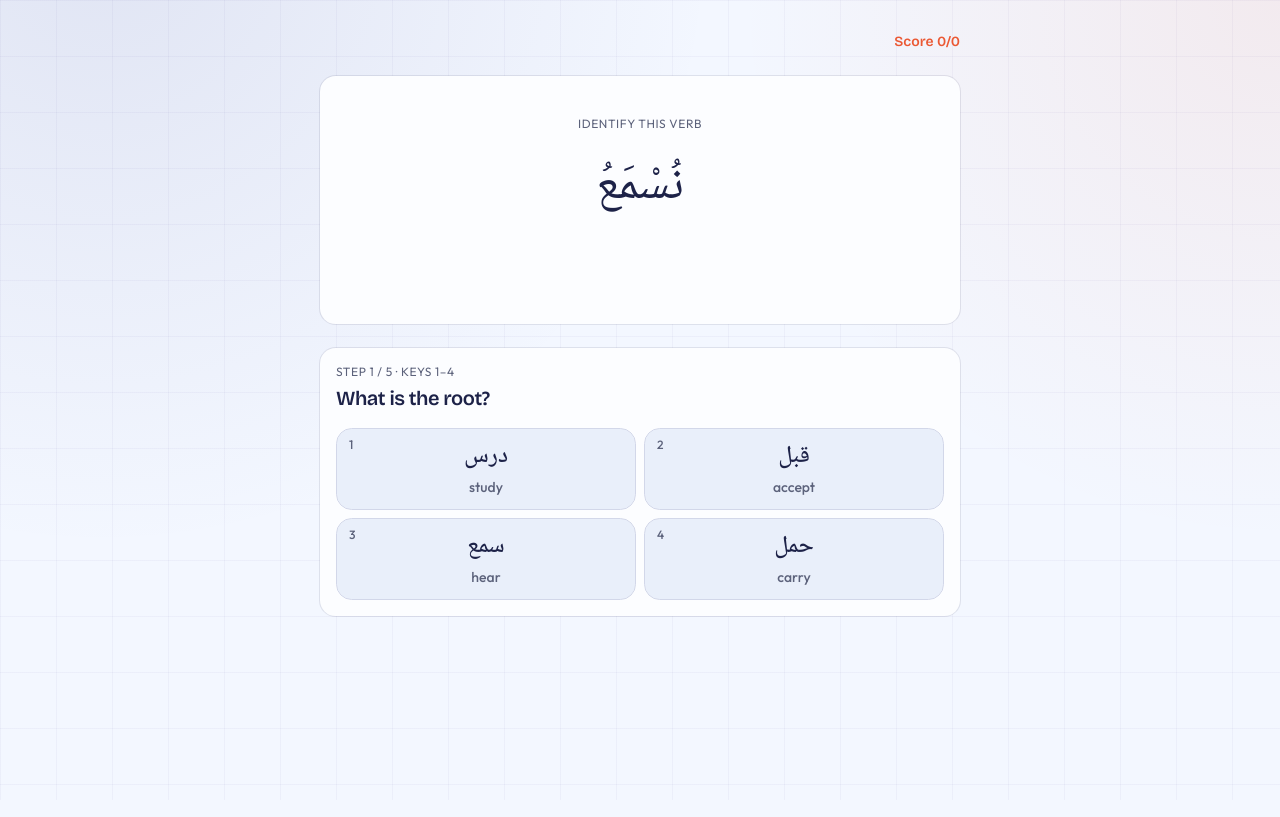
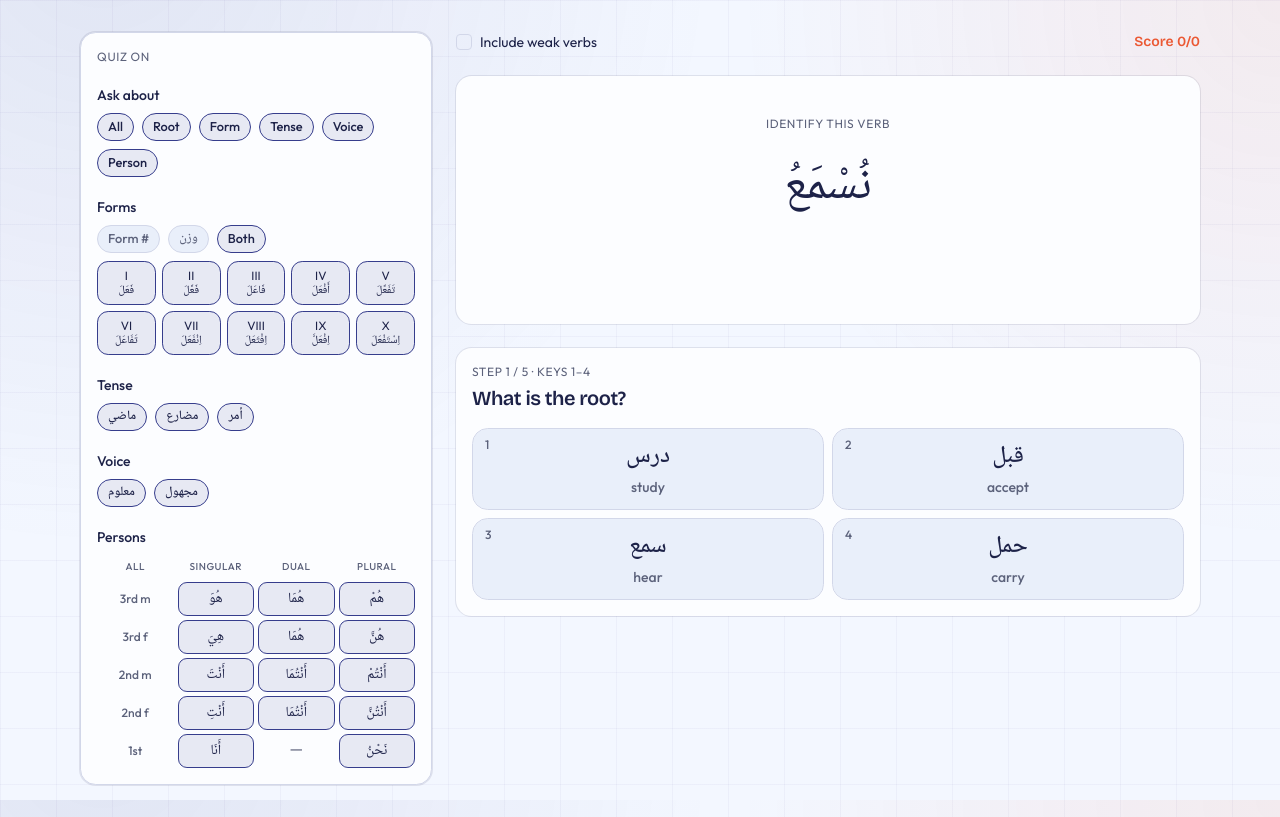
Before and after one commit to sbakht/sarf, a Next.js app: page /quiz in a window 1280 px wide. Built offline with nearby package versions, Linux system fonts and the light colour scheme.

Commit message:
Include Spotter filters on /quiz route
Add the full filter sidebar and weak-verb toggle so /quiz matches the
Spotter quiz experience, still without app navigation.

Co-authored-by: sbakht <sbakht@users.noreply.github.com>

```diff
--- a/app/quiz/QuizView.tsx
+++ b/app/quiz/QuizView.tsx
@@ -1,7 +1,10 @@
 "use client";
 
+import { useSettings } from "@/components/SettingsProvider";
 import { Button } from "@/components/ui/button";
+import { Checkbox } from "@/components/ui/checkbox";
 import { SpotterCard } from "@/app/spotter/SpotterCard";
+import { SpotterFilters } from "@/app/spotter/SpotterFilters";
 import { SpotterStep } from "@/app/spotter/SpotterStep";
 import { useSpotterQuiz } from "@/app/spotter/useSpotterQuiz";
 
@@ -31,12 +34,45 @@ function RoundControls({ quiz }: { quiz: ReturnType<typeof useSpotterQuiz> }) {
 
 export function QuizView() {
   const quiz = useSpotterQuiz();
+  const { setLabelMode } = useSettings();
 
   return (
-    <div className="mx-auto flex w-full max-w-2xl flex-col gap-6 px-4 py-8">
-      <p className="text-end text-sm font-heading font-semibold text-energy">
+    <div className="mx-auto flex w-full max-w-6xl flex-col gap-6 px-4 py-8">
+      <div className="grid gap-6 lg:grid-cols-[minmax(18rem,22rem)_1fr]">
+        <SpotterFilters
+          labelMode={quiz.labelMode}
+          enabledQuestions={quiz.enabledQuestions}
+          enabledForms={quiz.enabledForms}
+          enabledTenses={quiz.enabledTenses}
+          enabledVoices={quiz.enabledVoices}
+          enabledPersons={quiz.enabledPersons}
+          onLabelModeChange={setLabelMode}
+          onToggleQuestion={quiz.toggleQuestion}
+          onToggleForm={quiz.toggleForm}
+          onToggleTense={quiz.toggleTense}
+          onToggleVoice={quiz.toggleVoice}
+          onTogglePerson={quiz.togglePerson}
+          onTogglePersonSet={quiz.togglePersonSet}
+          onSelectAllQuestions={quiz.selectAllQuestions}
+          onSelectAllPersons={quiz.selectAllPersons}
+        />
+
+        <div className="flex flex-col gap-6">
+          <div className="flex flex-wrap items-center gap-3 text-sm">
+            <label className="flex items-center gap-2">
+              <Checkbox
+                id="include-weak"
+                checked={quiz.includeWeak}
+                onCheckedChange={(checked) =>
+                  quiz.setIncludeWeak(checked === true)
+                }
+              />
+              Include weak verbs
+            </label>
+            <p className="ml-auto font-heading font-semibold text-energy">
               Score {quiz.score.correct}/{quiz.score.total}
             </p>
+          </div>
 
           <SpotterCard
             prompt={quiz.prompt}
@@ -49,5 +85,7 @@ export function QuizView() {
 
           <RoundControls quiz={quiz} />
         </div>
+      </div>
+    </div>
   );
 }
```
Lines whose indentation alone changed are shown as unchanged.
